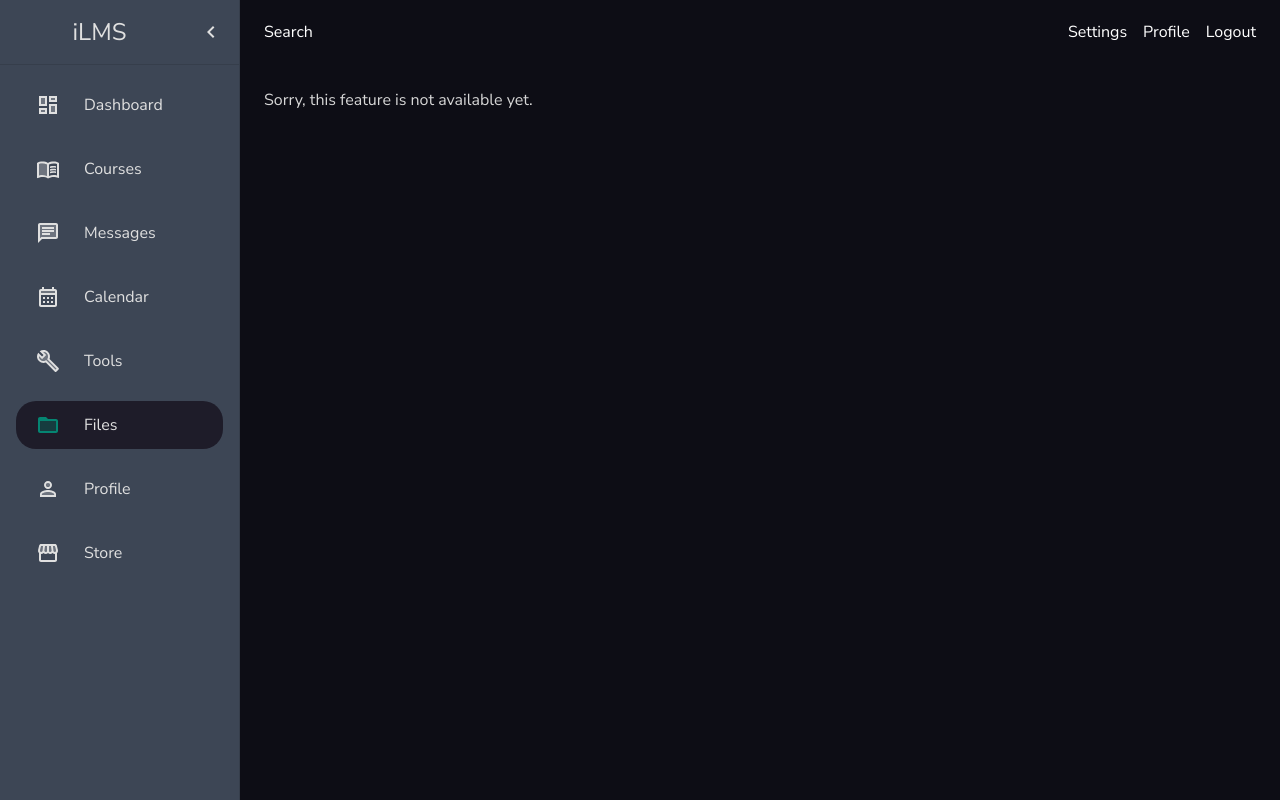
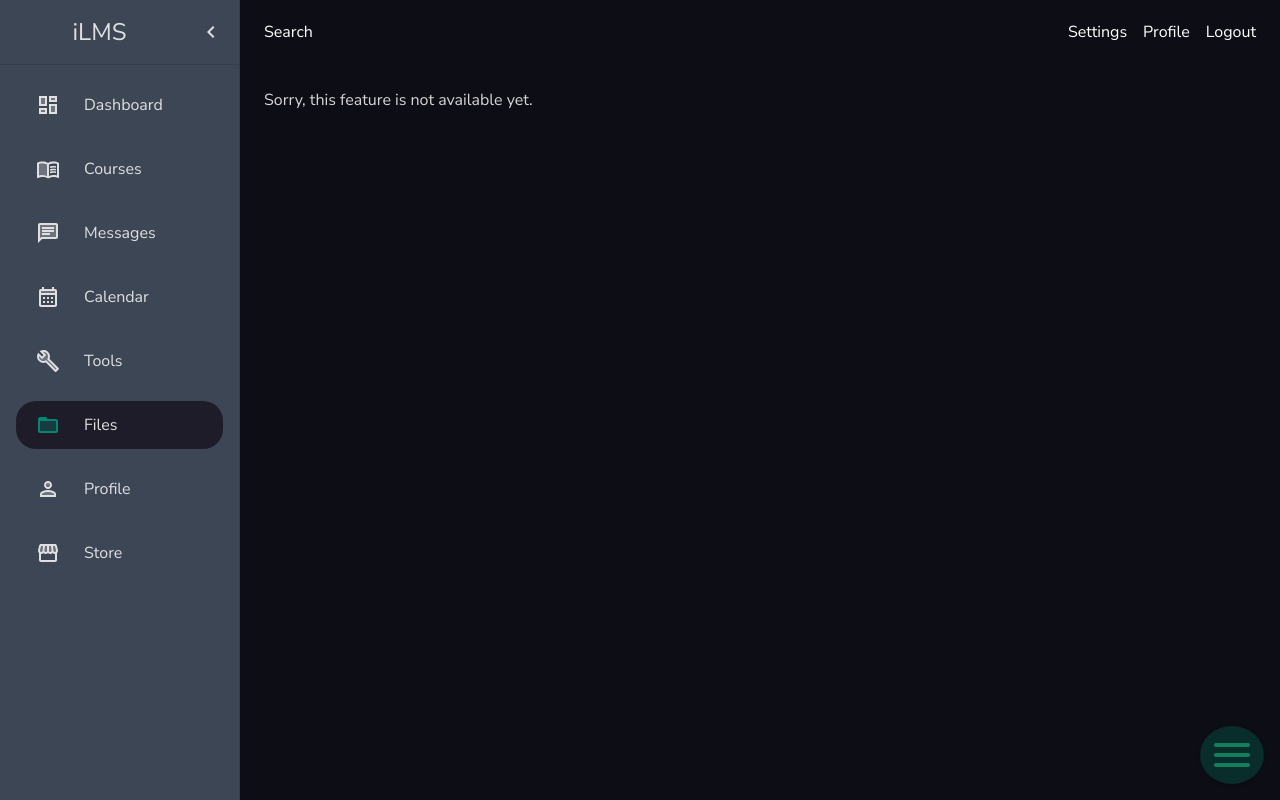
Before and after one commit to aramind/ilms, a React (Create React App) app: page /files in a window 1280 px wide. Built offline with nearby package versions, Linux system fonts and the light colour scheme; a web font is replaced by a local one.

Commit message:
feat: adding the speeddial for mobile in landscape view

```diff
--- a/src/components/BottomNav.jsx
+++ b/src/components/BottomNav.jsx
@@ -7,16 +7,35 @@ import {
 
 import MoreHorizTwoToneIcon from "@mui/icons-material/MoreHorizTwoTone";
 
-import React, { useState } from "react";
+import React, { useEffect, useState } from "react";
 import { useNavigate } from "react-router-dom";
 import BottomNavMenu from "./BottomNavMenu";
 import { prefBottomNavOptions } from "../configs/prefBottomNavOptions";
+import { useTheme } from "@emotion/react";
 
 const BottomNav = () => {
   const navigate = useNavigate();
+  const theme = useTheme();
 
+  const [isVisible, setIsVisible] = useState(false);
   const [anchorEl, setAnchorEl] = useState(null);
   const open = Boolean(anchorEl);
+
+  useEffect(() => {
+    const handleResize = () => {
+      const isPortrait = window.innerWidth < window.innerHeight;
+      const isSmallWidth = window.innerWidth < theme.breakpoints.values.md;
+      setIsVisible(isPortrait && isSmallWidth);
+    };
+
+    handleResize(); // Check initially
+    window.addEventListener("resize", handleResize);
+    return () => window.removeEventListener("resize", handleResize);
+  }, [theme.breakpoints.values.md]);
+
+  if (!isVisible) {
+    return null;
+  }
 
   const handleOpenMenu = (event) => {
     setAnchorEl(event.currentTarget);
--- /dev/null
+++ b/src/components/BottomNavSD.jsx
@@ -0,0 +1,69 @@
+import { Button } from "@mui/material";
+import React, { useEffect, useState } from "react";
+import MenuRoundedIcon from "@mui/icons-material/MenuRounded";
+import BottomNavMenu from "./BottomNavMenu";
+import { useTheme } from "@emotion/react";
+
+const BottomNavSD = () => {
+  const [anchorEl, setAnchorEl] = useState(null);
+  const [isVisible, setIsVisible] = useState(false);
+  const theme = useTheme();
+  const open = Boolean(anchorEl);
+
+  const handleOpenMenu = (event) => {
+    setAnchorEl(event.currentTarget);
+  };
+
+  useEffect(() => {
+    const handleResize = () => {
+      const isLandscape = window.innerWidth > window.innerHeight;
+      const isSmallHeight = window.innerHeight < theme.breakpoints.values.md;
+      setIsVisible(isLandscape && isSmallHeight);
+    };
+
+    handleResize(); // Check initially
+    window.addEventListener("resize", handleResize);
+    return () => window.removeEventListener("resize", handleResize);
+  }, [theme.breakpoints.values.md]);
+
+  if (!isVisible) {
+    return null;
+  }
+
+  return (
+    <>
+      <Button
+        variant="contained"
+        className="outlined"
+        onClick={handleOpenMenu}
+        // color="primary"
+        aria-label="add to shopping cart"
+        sx={{
+          opacity: "0.5",
+          position: "fixed",
+          bottom: 16,
+          right: 16,
+          width: "2rem",
+          //   height: "3rem",
+          p: "5px",
+          borderRadius: "50%",
+          backgroundColor: (theme) => theme.palette.primary.darkest,
+        }}
+      >
+        <MenuRoundedIcon
+          sx={{
+            fontSize: "3rem",
+            color: (theme) => theme.palette.primary.special,
+          }}
+        />
+      </Button>
+      <BottomNavMenu
+        anchorEl={anchorEl}
+        setAnchorEl={setAnchorEl}
+        open={open}
+      />
+    </>
+  );
+};
+
+export default BottomNavSD;
--- a/src/wrappers/MainLayoutWrapper.jsx
+++ b/src/wrappers/MainLayoutWrapper.jsx
@@ -19,6 +19,7 @@ import sideNavLinks from "../configs/sideNavLinks";
 import { useLocation, useNavigate } from "react-router-dom";
 import { useTheme } from "@emotion/react";
 import BottomNav from "../components/BottomNav";
+import BottomNavSD from "../components/BottomNavSD";
 
 const drawerWidth = 240;
 
@@ -117,7 +118,7 @@ const MainLayoutWrapper = ({ children }) => {
           open={open}
           elevation={0}
           sx={{
-            display: { xs: "none", sm: "block" },
+            display: { xs: "none", md: "block" },
           }}
         >
           <Toolbar
@@ -141,11 +142,10 @@ const MainLayoutWrapper = ({ children }) => {
           </Toolbar>
         </AppBar>
         <Drawer
-          display={{ xs: "none", md: "block" }}
           variant="permanent"
           open={open}
           sx={{
-            display: { xs: "none", sm: "block" },
+            display: { xs: "none", md: "block" },
             "& .MuiDrawer-paper": {
               backgroundColor: (theme) => theme?.palette?.black?.main, // Set your desired color here
             },
@@ -245,6 +245,7 @@ const MainLayoutWrapper = ({ children }) => {
         </Box>
       </Box>
       <BottomNav />
+      <BottomNavSD />
     </>
   );
 };
```
